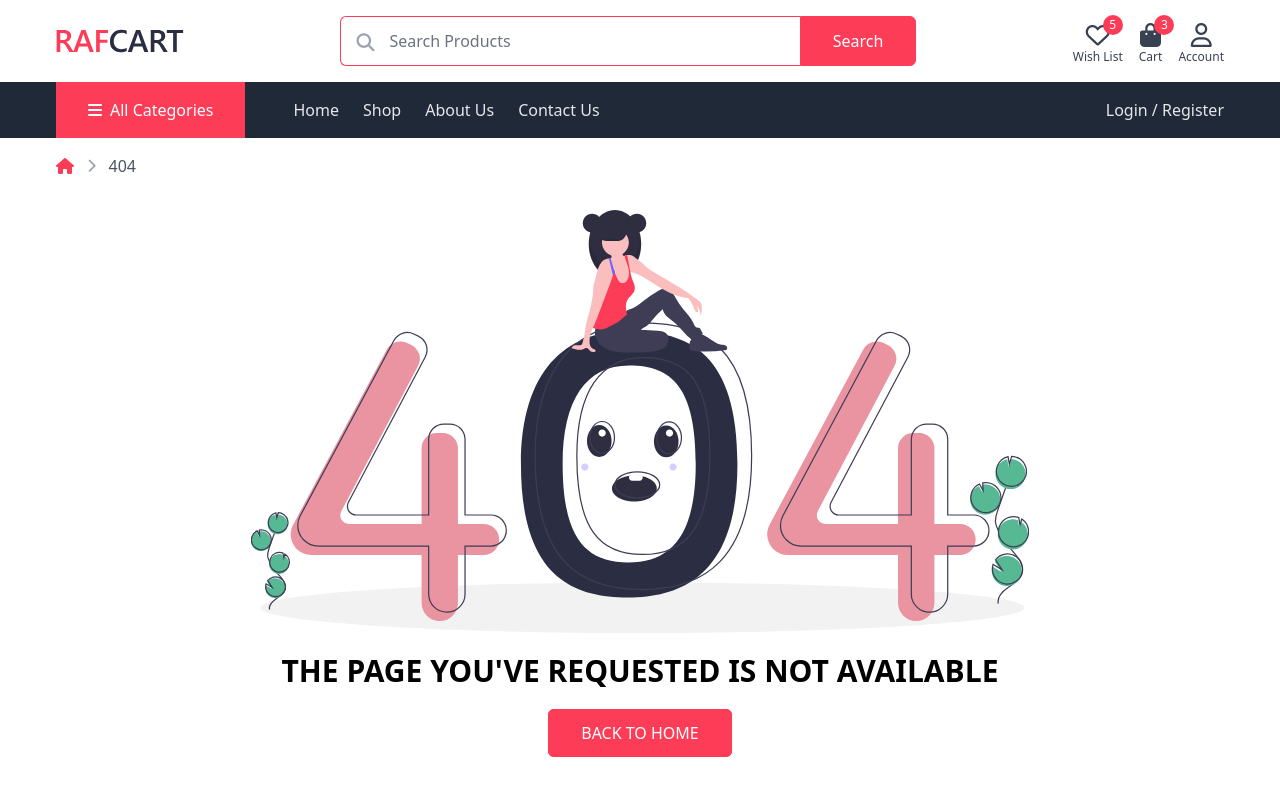
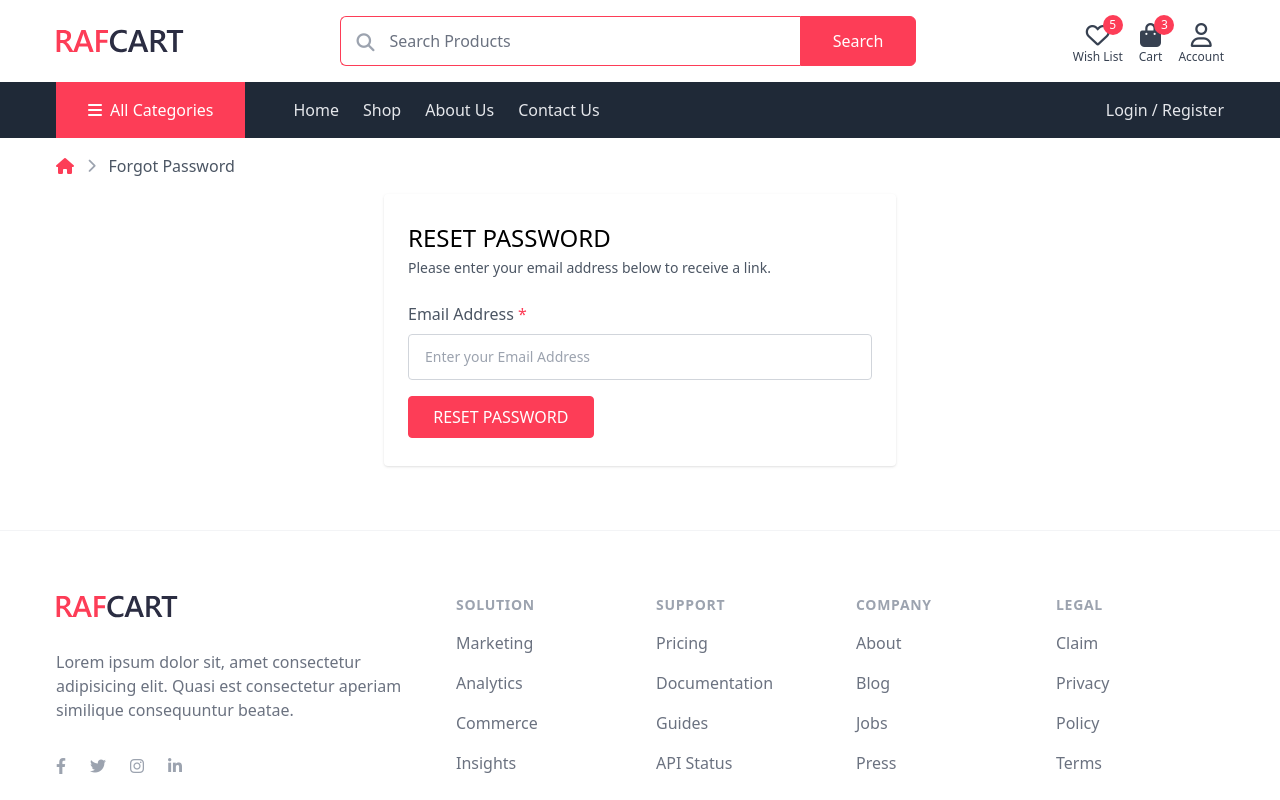
Before and after one commit to tri1911/ecommerce-mern, a React (Create React App) app in the folder client/: page /forgot-password in a window 1280 px wide. Shown: the top 800 px of the page. Built offline with nearby package versions, Linux system fonts and the light colour scheme.

Commit message:
refactor: extract codes in Form into reusable components & implement the 'ForgotPassword' page

```diff
--- a/client/src/components/Authentication/FormFooter.tsx
+++ b/client/src/components/Authentication/FormFooter.tsx
@@ -3,14 +3,16 @@ import { Link } from "react-router-dom";
 export default function FormFooter({
   text,
   action,
+  href,
 }: {
   text: string;
   action: string;
+  href: string;
 }) {
   return (
     <p className="mt-4 text-gray-600 text-center">
       {text}{" "}
-      <Link to="/register" className="text-primary">
+      <Link to={href} className="text-primary">
         {action}
       </Link>
     </p>
--- /dev/null
+++ b/client/src/components/Authentication/FormSubmitButton.tsx
@@ -0,0 +1,14 @@
+import React from "react";
+
+export default function FormSubmitButton({ label }: { label: string }) {
+  return (
+    <div className="mt-4">
+      <button
+        type="submit"
+        className="block w-full py-2 text-center text-white bg-primary border border-primary rounded hover:bg-transparent hover:text-primary transition uppercase font-medium"
+      >
+        {label}
+      </button>
+    </div>
+  );
+}
--- a/client/src/components/Authentication/LoginForm.tsx
+++ b/client/src/components/Authentication/LoginForm.tsx
@@ -1,4 +1,5 @@
 import { Link } from "react-router-dom";
+import FormSubmitButton from "./FormSubmitButton";
 import InputField from "./InputField";
 
 export default function LoginForm() {
@@ -31,18 +32,11 @@ export default function LoginForm() {
               Remember Me
             </label>
           </div>
-          <Link to="#" className="text-primary">
+          <Link to="/forgot-password" className="text-primary">
             Forgot Password?
           </Link>
         </div>
-        <div className="mt-4">
-          <button
-            type="submit"
-            className="block w-full py-2 text-center text-white bg-primary border border-primary rounded hover:bg-transparent hover:text-primary transition uppercase font-medium"
-          >
-            Login
-          </button>
-        </div>
+        <FormSubmitButton label="Login" />
       </div>
     </form>
   );
--- a/client/src/components/Authentication/RegisterForm.tsx
+++ b/client/src/components/Authentication/RegisterForm.tsx
@@ -1,5 +1,5 @@
-import React from "react";
 import { Link } from "react-router-dom";
+import FormSubmitButton from "./FormSubmitButton";
 import InputField from "./InputField";
 
 export default function RegisterForm() {
@@ -47,14 +47,7 @@ export default function RegisterForm() {
           </Link>
         </label>
       </div>
-      <div className="mt-4">
-        <button
-          type="submit"
-          className="block w-full py-2 text-center text-white bg-primary border border-primary rounded hover:bg-transparent hover:text-primary transition uppercase font-medium"
-        >
-          Create Account
-        </button>
-      </div>
+      <FormSubmitButton label="Create Account" />
     </form>
   );
 }
--- /dev/null
+++ b/client/src/components/Authentication/ResetPasswordForm.tsx
@@ -0,0 +1,18 @@
+import FormSubmitButton from "./FormSubmitButton";
+import InputField from "./InputField";
+
+export default function ResetPasswordForm() {
+  return (
+    <form>
+      <InputField
+        label="Email Address"
+        type="email"
+        placeholder="Enter your Email Address"
+        required
+      />
+      <div className="w-2/5">
+        <FormSubmitButton label="Reset Password" />
+      </div>
+    </form>
+  );
+}
--- a/client/src/index.tsx
+++ b/client/src/index.tsx
@@ -11,6 +11,7 @@ import LoginPage from "./pages/LoginPage";
 import SingleProductPage from "./pages/SingleProductPage";
 import NotFoundPage from "./pages/NotFoundPage";
 import RegisterPage from "./pages/RegisterPage";
+import ForgotPasswordPage from "./pages/ForgotPasswordPage";
 
 const container = document.getElementById("root")!;
 const root = createRoot(container);
@@ -25,6 +26,7 @@ root.render(
           <Route path="products/:productId" element={<SingleProductPage />} />
           <Route path="login" element={<LoginPage />} />
           <Route path="register" element={<RegisterPage />} />
+          <Route path="forgot-password" element={<ForgotPasswordPage />} />
           <Route path="*" element={<NotFoundPage />} />
         </Route>
       </Routes>
--- /dev/null
+++ b/client/src/pages/ForgotPasswordPage.tsx
@@ -0,0 +1,19 @@
+import FormHeader from "../components/Authentication/FormHeader";
+import FormWrapper from "../components/Authentication/FormWrapper";
+import ResetPasswordForm from "../components/Authentication/ResetPasswordForm";
+import Breadcrumbs from "../components/Shared/Breadcrumbs";
+
+export default function ForgotPasswordPage() {
+  return (
+    <div>
+      <Breadcrumbs paths={["Forgot Password"]} />
+      <FormWrapper>
+        <FormHeader
+          title="Reset Password"
+          text="Please enter your email address below to receive a link."
+        />
+        <ResetPasswordForm />
+      </FormWrapper>
+    </div>
+  );
+}
--- a/client/src/pages/LoginPage.tsx
+++ b/client/src/pages/LoginPage.tsx
@@ -13,7 +13,11 @@ export default function LoginPage() {
         <FormHeader title="Login" text="Login if you already have one" />
         <LoginForm />
         <SocialLinkButtons text="or login with" />
-        <FormFooter text="Don't have an account?" action="Register Now" />
+        <FormFooter
+          text="Don't have an account?"
+          action="Register Now"
+          href="/register"
+        />
       </FormWrapper>
     </div>
   );
--- a/client/src/pages/RegisterPage.tsx
+++ b/client/src/pages/RegisterPage.tsx
@@ -16,7 +16,11 @@ export default function RegisterPage() {
         />
         <RegisterForm />
         <SocialLinkButtons text="or sign up with" />
-        <FormFooter text="Already have an account?" action="Login Now" />
+        <FormFooter
+          text="Already have an account?"
+          action="Login Now"
+          href="/login"
+        />
       </FormWrapper>
     </div>
   );
```
